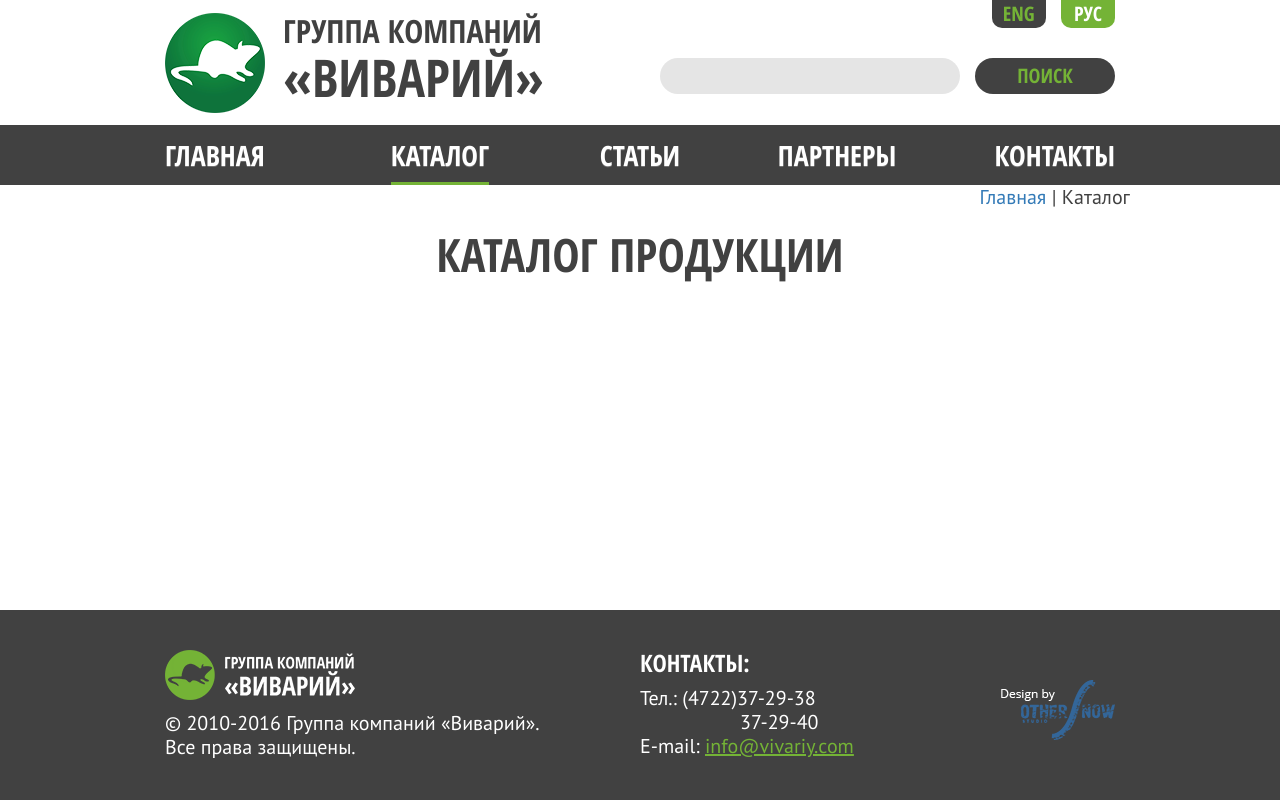
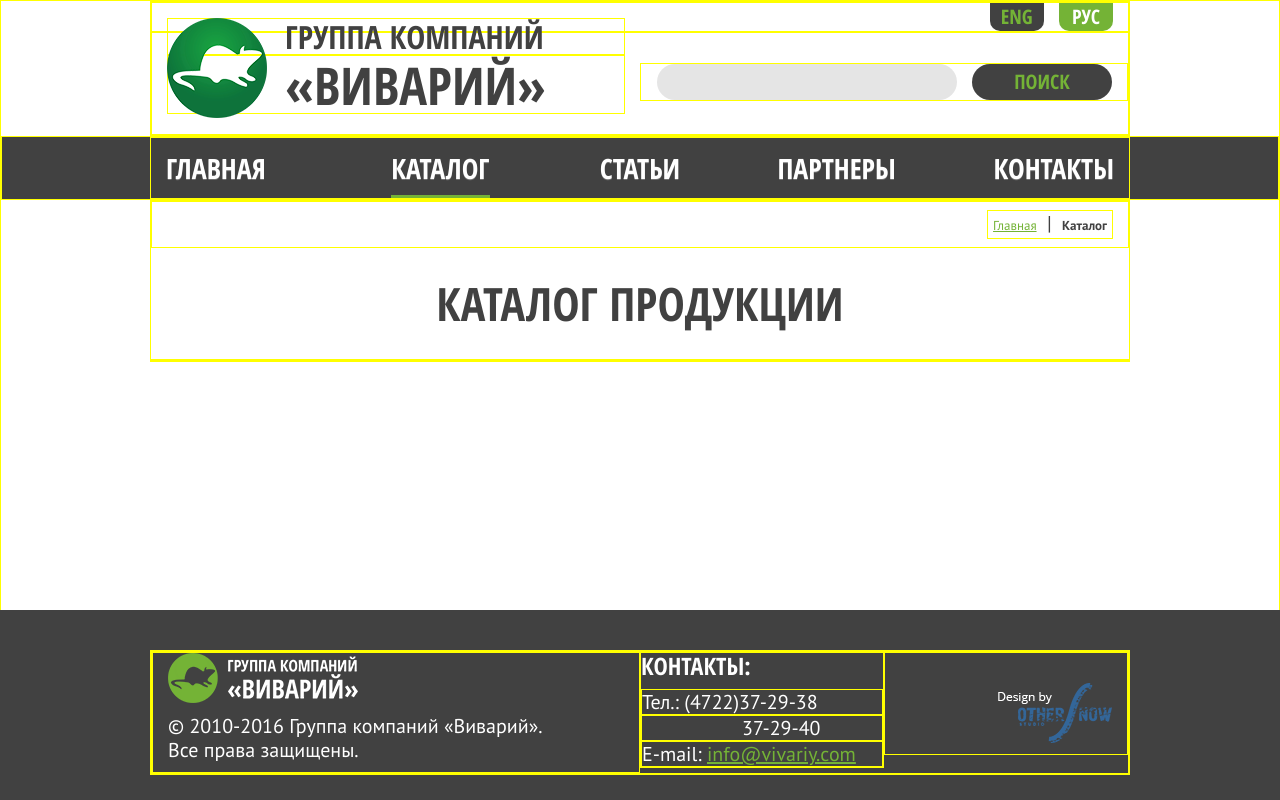
Before and after one commit to m-person/vivariy-site, a Django app: page /catalog/ in a window 1280 px wide. Run offline with Django 3.2, Linux system fonts and the light colour scheme; data that the repository does not hold is empty; some libraries are stand-ins or nearby versions.

Commit message:
added css styles for catalog (top-level)

```diff
--- a/app/static/css/custom.css
+++ b/app/static/css/custom.css
@@ -40,7 +40,7 @@
 
 /*---- base template ----*/
 div { /* todo: dbg*/
-    /*border: solid yellow 1px;*/
+    border: solid yellow 1px;
 }
 
 html,
@@ -426,3 +426,36 @@ div.carousel {
 .main-article-item .article-date {
     font-family: 'Open Sans Condensed', sans-serif;
 }
+
+
+/*------- breadcrumbs---------*/
+.breadcrumbs a {
+    color: #74b336;
+    text-decoration: underline;
+}
+
+.breadcrumbs span {
+    font-size: 13px;
+    margin: 0 5px;
+}
+
+.breadcrumbs {
+    padding: 8px 15px;
+}
+
+.breadcrumbs span:last-of-type {
+    font-weight: bolder;
+}
+
+
+/*------- top-level catalog page --------*/
+
+.catalog-top-container h2 {
+    margin: 30px auto;
+}
+
+.catalog-top-container {
+    margin-bottom: 30px;
+}
+
+/*------- category page: left menu ----------*/
--- a/app/templates/catalog.html
+++ b/app/templates/catalog.html
@@ -4,7 +4,7 @@
 {% block title %}{{ block.super }} | каталог{% endblock %}
 
 {% block content %}
-    <div class="container">
+    <div class="container catalog-top-container">
         <!-- breadcrumbs -->
         <div class="row breadcrumbs">
             <div class="pull-right">
```
